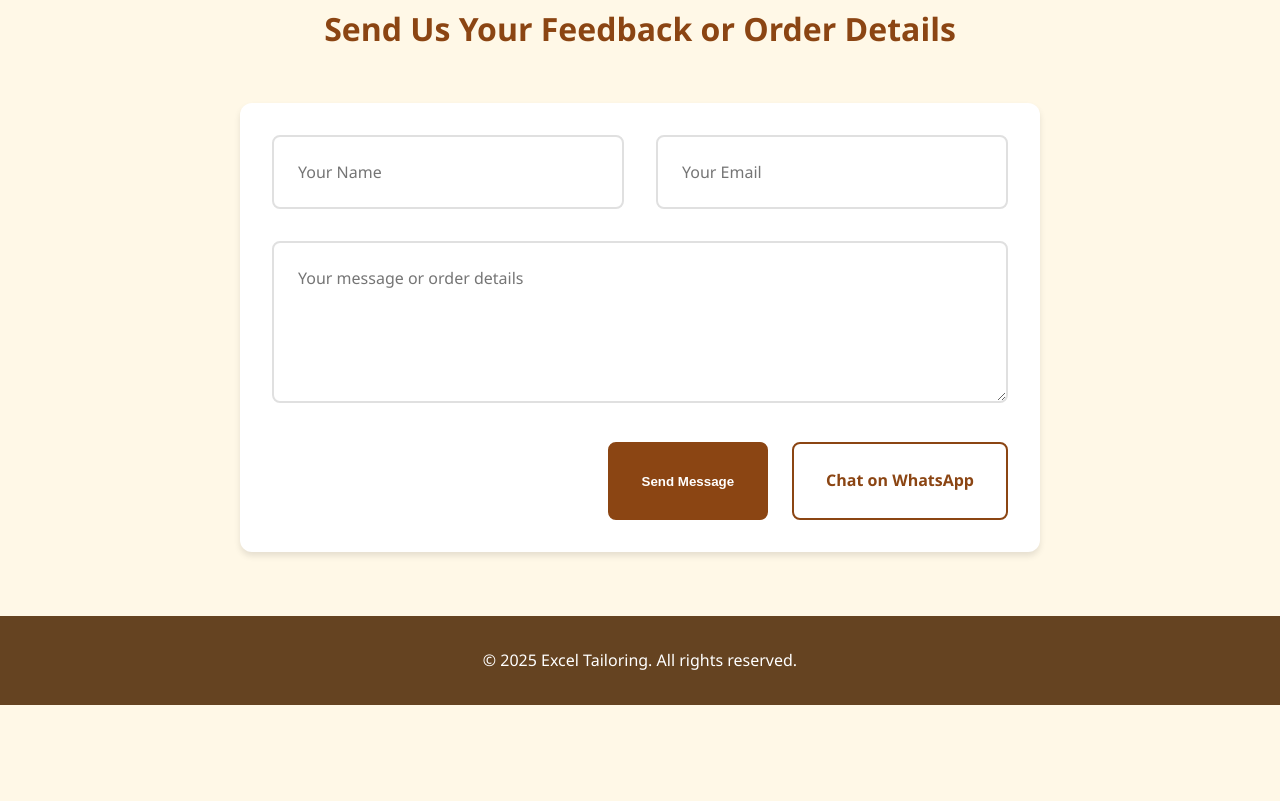
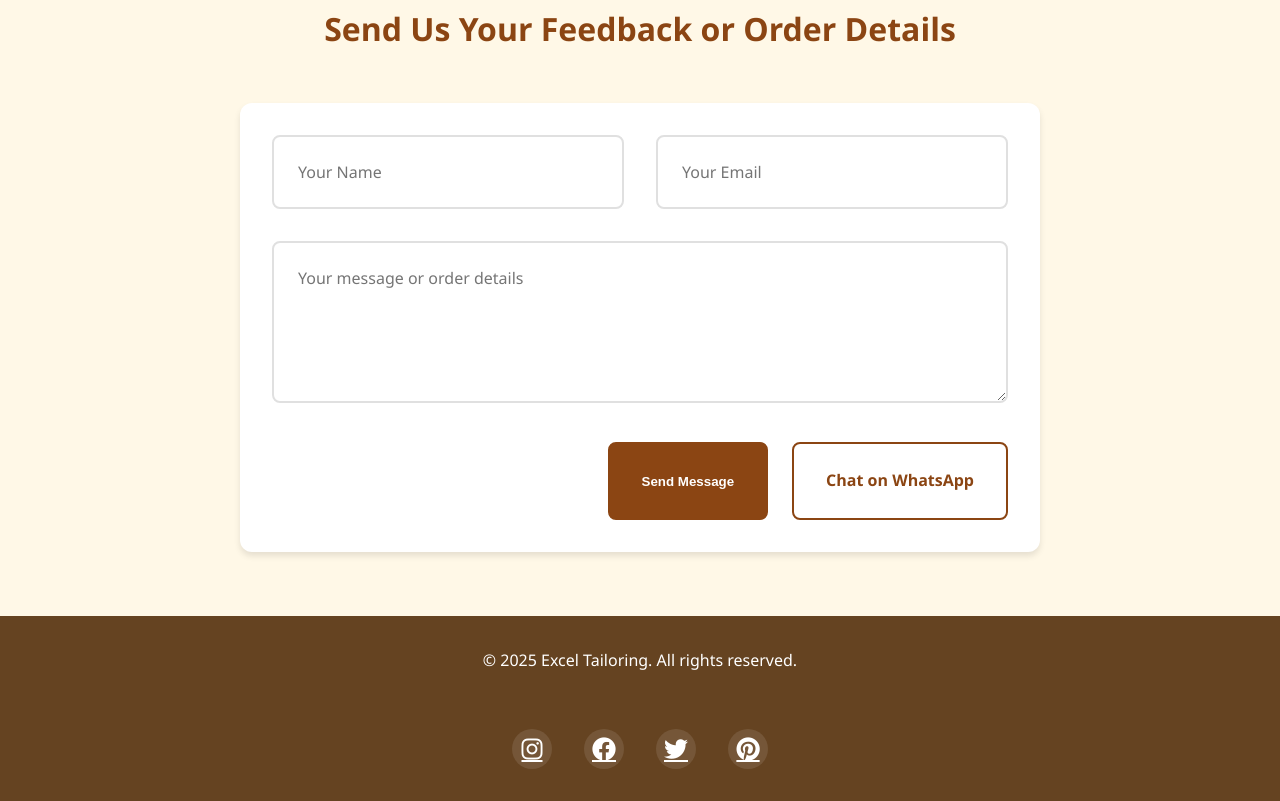
Before and after one commit to excstra/clothing-brand, a plain HTML site: page index.html in a window 1280 px wide. Shown: the part 2512-3313 px from the top of the page. Before the commit the page ends 3217 px from the top, so only its background shows below. Drawn offline with Linux system fonts and the light colour scheme.

Commit message:
added social media to footer

```diff
--- a/clothing-responsive.css
+++ b/clothing-responsive.css
@@ -520,6 +520,38 @@ textarea {
   text-align: center;
 }
 
+.footer-content {
+  display: flex;
+  flex-direction: column;
+  align-items: center;
+  gap: var(--spacing-md);
+}
+
+.social-links {
+  display: flex;
+  gap: var(--spacing-md);
+  margin-top: var(--spacing-sm);
+}
+
+.social-links a {
+  color: var(--surface);
+  font-size: 1.5rem;
+  width: 40px;
+  height: 40px;
+  display: flex;
+  align-items: center;
+  justify-content: center;
+  border-radius: 50%;
+  background: rgba(255, 255, 255, 0.1);
+  transition: all 0.3s ease;
+}
+
+.social-links a:hover {
+  background: var(--accent);
+  color: var(--primary-dark);
+  transform: translateY(-3px);
+}
+
 /* Catalogue Section Spacing */
 .catalogue {
   padding: var(--spacing-xl) 0;
--- a/index.html
+++ b/index.html
@@ -141,7 +141,23 @@
 
     <footer class="site-footer">
       <div class="container footer-inner">
-        <p>© 2025 Excel Tailoring. All rights reserved.</p>
+        <div class="footer-content">
+          <p>© 2025 Excel Tailoring. All rights reserved.</p>
+          <div class="social-links">
+            <a href="#" target="_blank" aria-label="Follow us on Instagram">
+              <i class="fab fa-instagram"></i>
+            </a>
+            <a href="#" target="_blank" aria-label="Follow us on Facebook">
+              <i class="fab fa-facebook"></i>
+            </a>
+            <a href="#" target="_blank" aria-label="Follow us on Twitter">
+              <i class="fab fa-twitter"></i>
+            </a>
+            <a href="#" target="_blank" aria-label="Follow us on Pinterest">
+              <i class="fab fa-pinterest"></i>
+            </a>
+          </div>
+        </div>
       </div>
     </footer>
 
```
